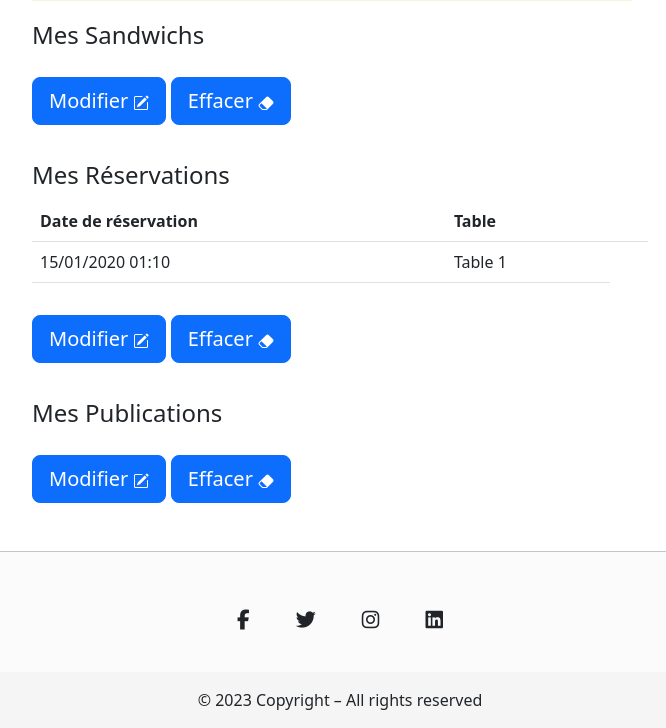
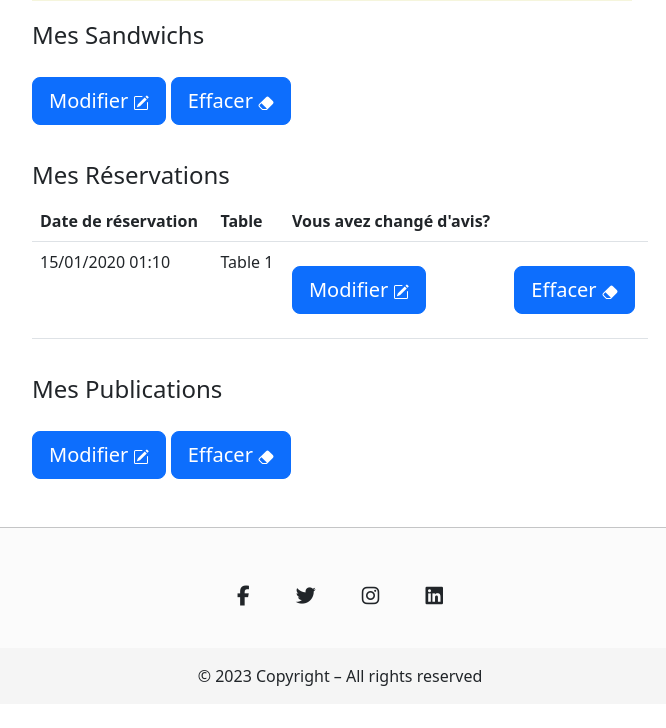
Before and after one commit to mth1da/MAPS, a Symfony app: template templates/account/index.html.twig in a window 1280 px wide. Shown: the part 457-1185 px from the top of the page, without its empty margins (300-966 px from the left). After the commit the page ends 1143 px from the top, so only its background shows below. Run offline with Twig, Linux system fonts and the light colour scheme; the template is opened without the code that fills it: most values are stand-ins (such as "Sample title", 1, 10 or a date in 2020); some libraries are stand-ins or nearby versions.

Commit message:
reservation account

```diff
--- a/templates/account/index.html.twig
+++ b/templates/account/index.html.twig
@@ -92,6 +92,7 @@
                                 <tr>
                                     <th scope="col">Date de réservation</th>
                                     <th scope="col">Table</th>
+                                    <th scope="col">Vous avez changé d'avis?</th>
                                     <th scope="col"></th>
                                 </tr>
                                 </thead>
@@ -99,22 +100,29 @@
                                     {% for reservation in reservations %}
                                         <tr>
                                             <td>{{ reservation.dateTimeReservation | date("d/m/Y m:h") }}</td>
+
                                             <td>Table {{ reservation.getResaTable.id }}</td>
-                                        </tr>
-                                    {% endfor %}
-                                </tbody>
-                            </table>
+                                            <td>
                                                 <button class="btn btn-lg btn-primary my-3" type="submit">
                                                     Modifier <svg xmlns="http://www.w3.org/2000/svg" width="16" height="16" fill="currentColor" class="bi bi-pencil-square" viewBox="0 0 16 16">
                                                         <path d="M15.502 1.94a.5.5 0 0 1 0 .706L14.459 3.69l-2-2L13.502.646a.5.5 0 0 1 .707 0l1.293 1.293zm-1.75 2.456-2-2L4.939 9.21a.5.5 0 0 0-.121.196l-.805 2.414a.25.25 0 0 0 .316.316l2.414-.805a.5.5 0 0 0 .196-.12l6.813-6.814z"/>
                                                         <path fill-rule="evenodd" d="M1 13.5A1.5 1.5 0 0 0 2.5 15h11a1.5 1.5 0 0 0 1.5-1.5v-6a.5.5 0 0 0-1 0v6a.5.5 0 0 1-.5.5h-11a.5.5 0 0 1-.5-.5v-11a.5.5 0 0 1 .5-.5H9a.5.5 0 0 0 0-1H2.5A1.5 1.5 0 0 0 1 2.5v11z"/>
                                                     </svg>
                                                 </button>
+                                            </td>
+                                            <td>
                                                 <button class="btn btn-lg btn-primary my-3" type="reset">
                                                     Effacer <svg xmlns="http://www.w3.org/2000/svg" width="16" height="16" fill="currentColor" class="bi bi-eraser-fill" viewBox="0 0 16 16">
                                                         <path d="M8.086 2.207a2 2 0 0 1 2.828 0l3.879 3.879a2 2 0 0 1 0 2.828l-5.5 5.5A2 2 0 0 1 7.879 15H5.12a2 2 0 0 1-1.414-.586l-2.5-2.5a2 2 0 0 1 0-2.828l6.879-6.879zm.66 11.34L3.453 8.254 1.914 9.793a1 1 0 0 0 0 1.414l2.5 2.5a1 1 0 0 0 .707.293H7.88a1 1 0 0 0 .707-.293l.16-.16z"/>
                                                     </svg>
                                                 </button>
+                                            </td>
+                                        </tr>
+                                    {% endfor %}
+                                </tbody>
+                            </table>
+
+
                     {% else %}
                         <p>Aucune réservations</p>
                     {% endif %}
```
Lines whose indentation alone changed are shown as unchanged.
